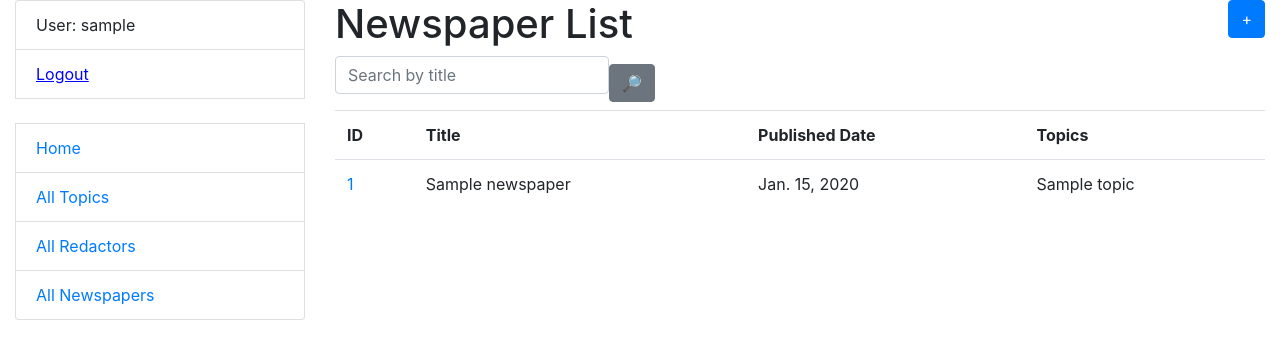
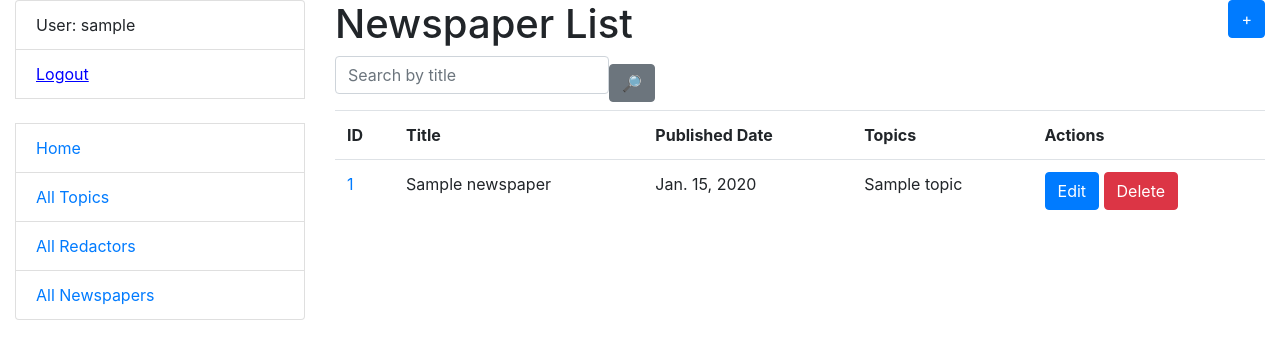
Before and after one commit to vburkalo/news-agency, a Django app: page /pulse/newspapers/ in a window 1280 px wide. Shown: the top 359 px of the page. Run offline with Django 5.2, Linux system fonts and the light colour scheme; a user stored in the database is signed in; tables that the repository leaves empty hold one stand-in row (values such as "Sample post"); some libraries are stand-ins or nearby versions.

Commit message:
updated newspaper list to make possibility to delete newspaper

```diff
--- a/templates/pulse/newspaper_list.html
+++ b/templates/pulse/newspaper_list.html
@@ -1,5 +1,4 @@
 {% extends 'base.html' %}
-{% load crispy_forms_filters %}
 {% load crispy_forms_tags %}
 
 {% block content %}
@@ -15,6 +14,7 @@
                 <th>Title</th>
                 <th>Published Date</th>
                 <th>Topics</th>
+                <th>Actions</th>
             </tr>
             {% for newspaper in newspaper_list %}
                 <tr>
@@ -30,6 +30,10 @@
                     <td>
                         {{ newspaper.topic.all|join:", " }}
                     </td>
+                    <td>
+                        <a href="{% url 'pulse:newspaper-update' pk=newspaper.id %}" class="btn btn-primary">Edit</a>
+                        <a href="{% url 'pulse:newspaper-confirm-delete' pk=newspaper.id %}" class="btn btn-danger">Delete</a>
+                    </td>
                 </tr>
             {% endfor %}
         </table>
```
